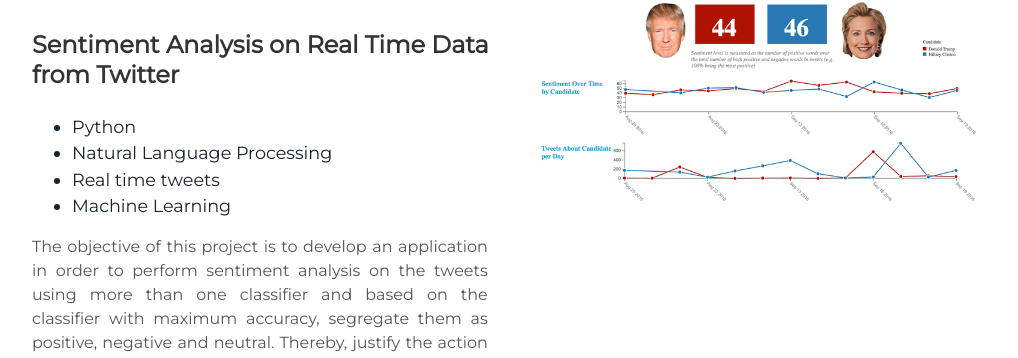
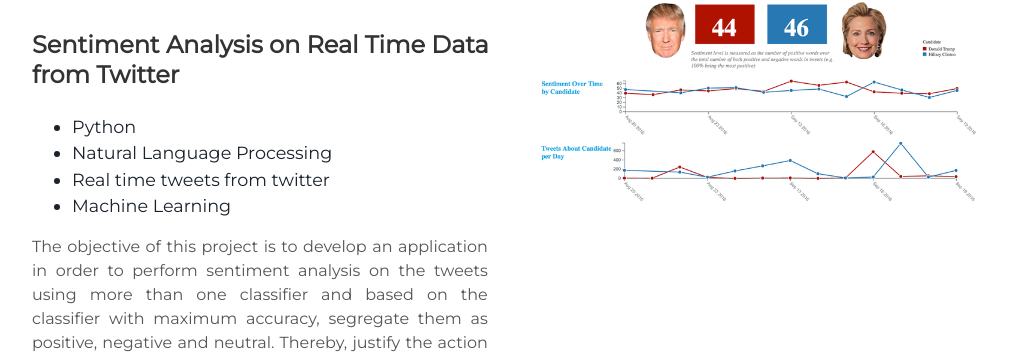
Before and after one commit to cseshubhamsinghal/cseshubhamsinghal.github.io, a Jekyll site: the page built from index.html, in a window 1280 px wide and 900 px high, scrolled down 1242 px. Shown: the part 91-449 px from the top of the window, without its empty margins (128-1146 px from the left). Built offline with Jekyll 4.4.1, drawn with Linux system fonts in a browser that asks for light colours.

Commit message:
Update projects.html

```diff
--- a/_includes/projects.html
+++ b/_includes/projects.html
@@ -13,7 +13,7 @@
     <ul>
       <li> Python </li>
       <li> Natural Language Processing </li>
-      <li> Real time tweets </li>
+      <li> Real time tweets from twitter </li>
       <li> Machine Learning </li>
     </ul>
     <p style="text-align:justify;">The objective of this project is to develop an application in order to perform sentiment analysis on the tweets using more than one classifier and based on the classifier with maximum accuracy, segregate them as positive, negative and neutral. Thereby, justify the action to be taken in the future as per the mined opinion and sentiments analyzed.</p>
```
